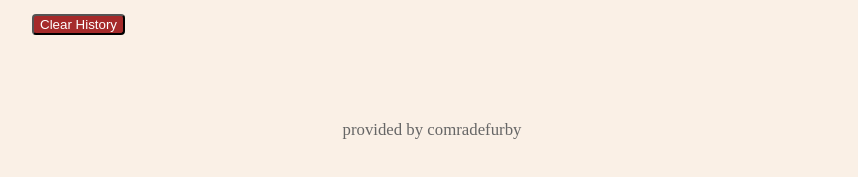
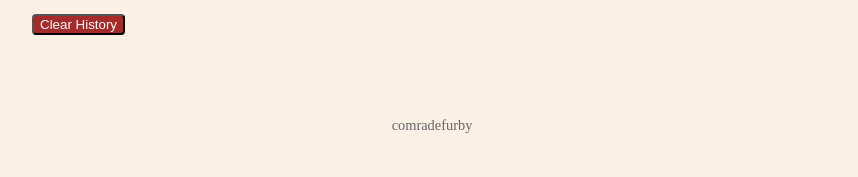
Before and after one commit to comradefurby/sourdough-tracker, a plain HTML site: page index.html in a window 1280 px wide. Shown: the part 305-482 px from the top of the page, without its empty margins (208-1066 px from the left). Drawn offline with Linux system fonts and the light colour scheme.

Commit message:
Simplify footer text and reduce font size

```diff
--- a/index.html
+++ b/index.html
@@ -28,7 +28,7 @@
             </div>
         </div>
         <footer>
-            <p>provided by comradefurby</p>
+            <p>comradefurby</p>
         </footer>
     </div>
     <script src="app.js"></script>
--- a/styles.css
+++ b/styles.css
@@ -119,7 +119,7 @@ p {
 footer {
     margin-top: 30px;
     text-align: center;
-    font-size: 14px;
+    font-size: 12px;
     color: #666;
     padding-top: 1cm;
 }
```
